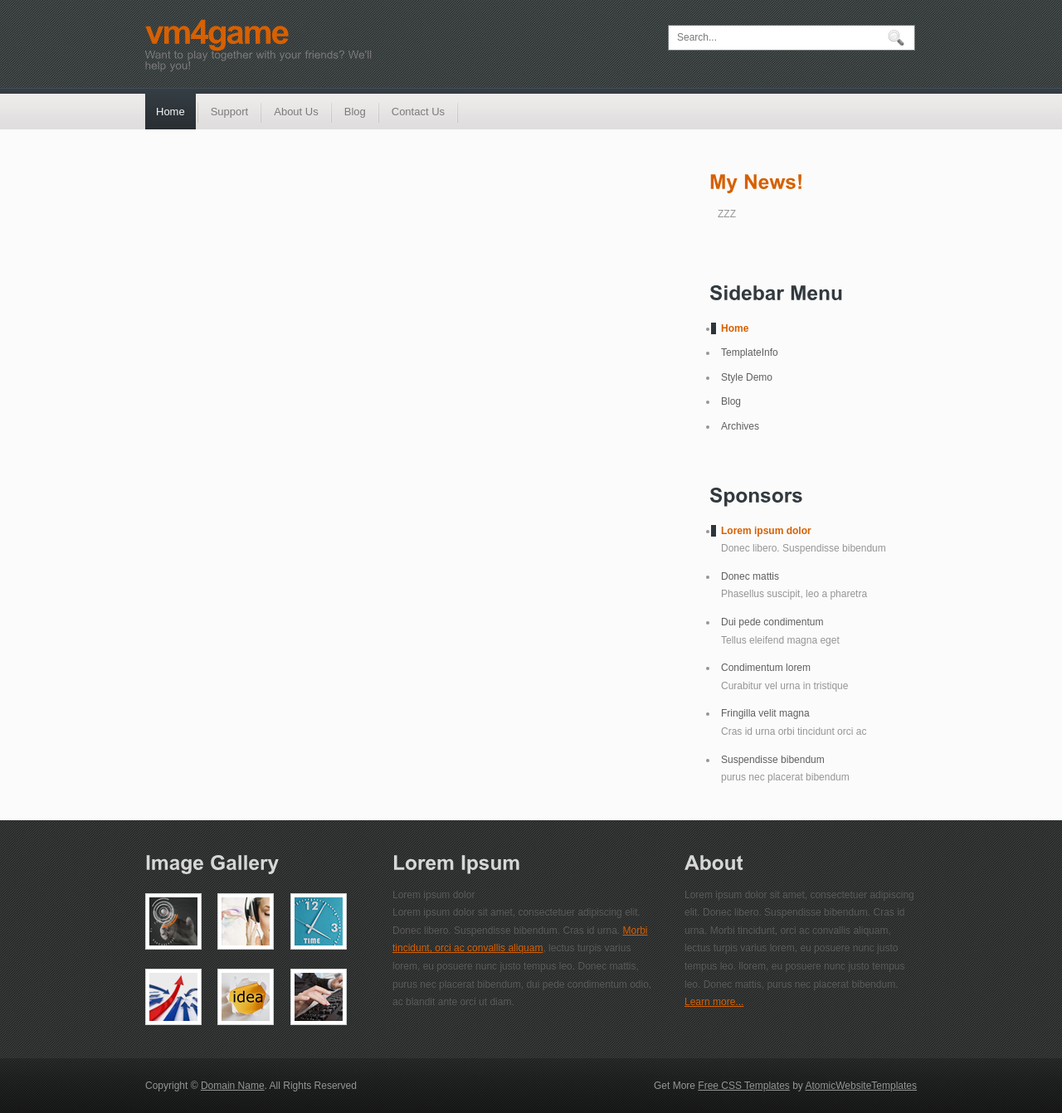
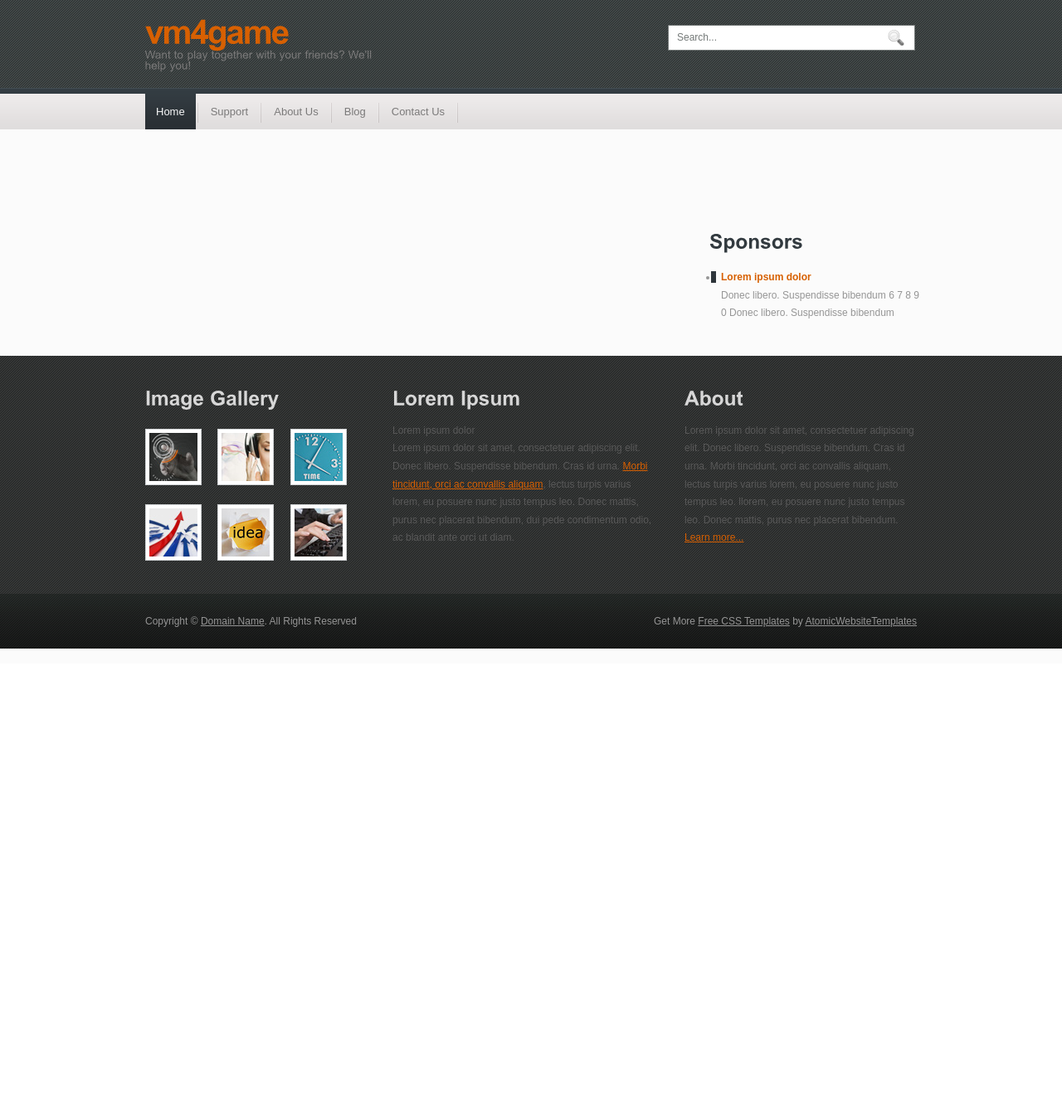
Before and after one commit to tshap88/VM, a Django app: template VM/templates/index.html in a window 1280 px wide. Shown: the whole page at 83% size. After the commit the page ends 782 px from the top, so only its background shows below. Run offline with Django 3.2, Linux system fonts and the light colour scheme; the template is opened without the code that fills it, so the values that code supplies are empty.

Commit message:
added chenge in gitignore, index, urls

```diff
--- a/VM/templates/index.html
+++ b/VM/templates/index.html
@@ -69,53 +69,22 @@
             {% endif %}
           </div>
       {% endfor %}
-        {# <div class="pagenavi"><span class="pages">Page 1 of 2</span><span class="current">1</span><a href="#">2</a><a href="#" >&raquo;</a></div> #}
+
       </div>
       <div class="sidebar">
         <div class="gadget">
-          <h2 class="star"><a href="/news/"><span>My</span> News!</a></h2>
+          <h2 class="star"><a href=""><span></span></a></h2>
           <div class="clr"></div>
           <ul class="sb_menu">
-          {% if news_bar %}
-            {% for news_br in news_bar %}
-                {% if news_br%}
-                    <li class="active"><a href="/news/{{ news_br.id }}/">{{ news_br }}</a></li>
-                {% else %}
-                    <li><a href="/news/{{ news_br.id }}/">{{ news_br }}</a></li>
-                {% endif %}
-            {% endfor %}
-          {% else %}
-              <p>ZZZ</p>
-          {% endif %}
           </ul>
         </div>
-        <div class="gadget">
-          <h2 class="star"><span>Sidebar</span> Menu</h2>
-          <div class="clr"></div>
-          <ul class="sb_menu">
-            <li class="active"><a href="#">Home</a></li>
-            <li><a href="#">TemplateInfo</a></li>
-            <li><a href="#">Style Demo</a></li>
-            <li><a href="#">Blog</a></li>
-            <li><a href="#">Archives</a></li>
-          </ul>
-        </div>
+
         <div class="gadget">
           <h2 class="star"><span>Sponsors</span></h2>
           <div class="clr"></div>
           <ul class="ex_menu">
             <li class="active"><a href="#">Lorem ipsum dolor</a><br />
-              Donec libero. Suspendisse bibendum</li>
-            <li><a href="#">Donec mattis</a><br />
-              Phasellus suscipit, leo a pharetra</li>
-            <li><a href="#">Dui pede condimentum</a><br />
-              Tellus eleifend magna eget</li>
-            <li><a href="#">Condimentum lorem</a><br />
-              Curabitur vel urna in tristique</li>
-            <li><a href="#">Fringilla velit magna</a><br />
-              Cras id urna orbi tincidunt orci ac</li>
-            <li><a href="#">Suspendisse bibendum</a><br />
-              purus nec placerat bibendum</li>
+              Donec libero. Suspendisse bibendum 6 7 8 9 0 Donec libero. Suspendisse bibendum</li>
           </ul>
         </div>
       </div>
--- a/VM/urls.py
+++ b/VM/urls.py
@@ -9,6 +9,7 @@ urlpatterns = patterns('',
     # url(r'^blog/', include('blog.urls')),
 #    url(r'^app/', include('app.urls', namespace='app')),
     url(r'^admin/', include(admin.site.urls)),
+  #  url(r'^elfinder/', include('VM.connector.urls')),
     url(r'^$', views.index, name = 'index'),
     url(r'^support/$', views.support, name = 'support'),
     url(r'^about_us/$', views.about, name = 'about'),
```
Also changed, not shown: 1 other file.
